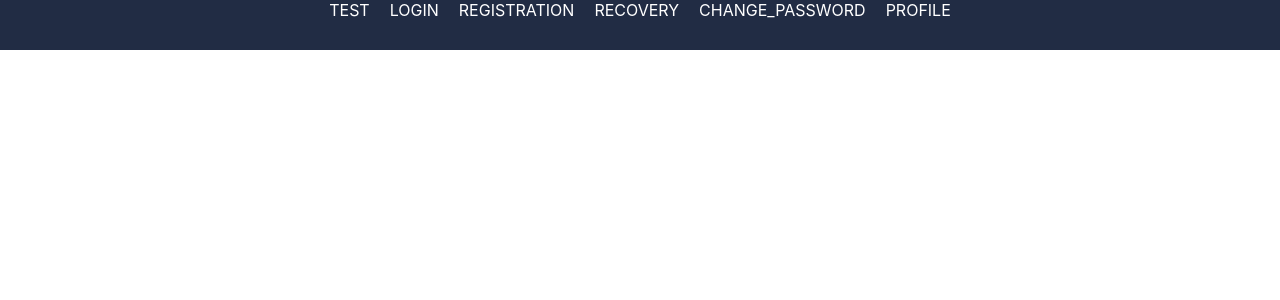
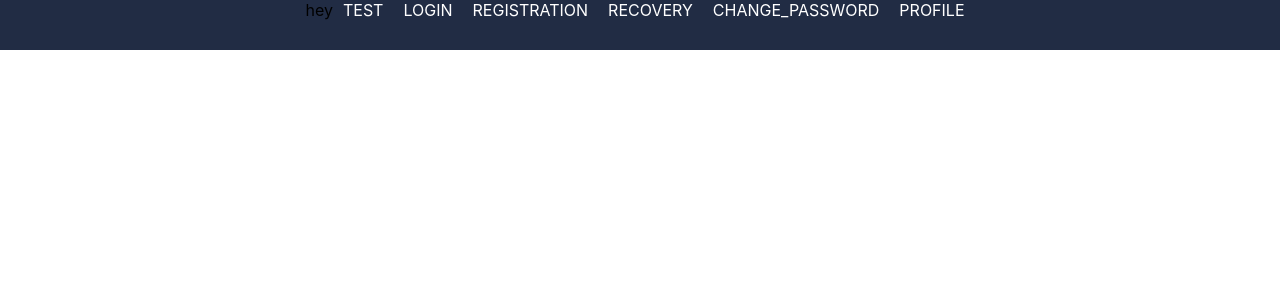
Before and after one commit to TuzDmitry/joint_cards_project, a React (Create React App) app: page / in a window 1280 px wide. Shown: the top 300 px of the page. Built offline with nearby package versions, Linux system fonts and the light colour scheme.

Commit message:
made Tuz_branch

```diff
--- a/src/b1-ui/header/NavMenu.tsx
+++ b/src/b1-ui/header/NavMenu.tsx
@@ -12,6 +12,8 @@ export const NavMenu = () => {
             }
         }>
             <div>
+
+                hey
                 <span className={"navItem"}><NavLink to={'/test'}>TEST</NavLink></span>
                 <span className={"navItem"}><NavLink to={'/login'}>LOGIN</NavLink></span>
                 <span className={"navItem"}><NavLink to={'/registration'}>REGISTRATION</NavLink></span>
```
